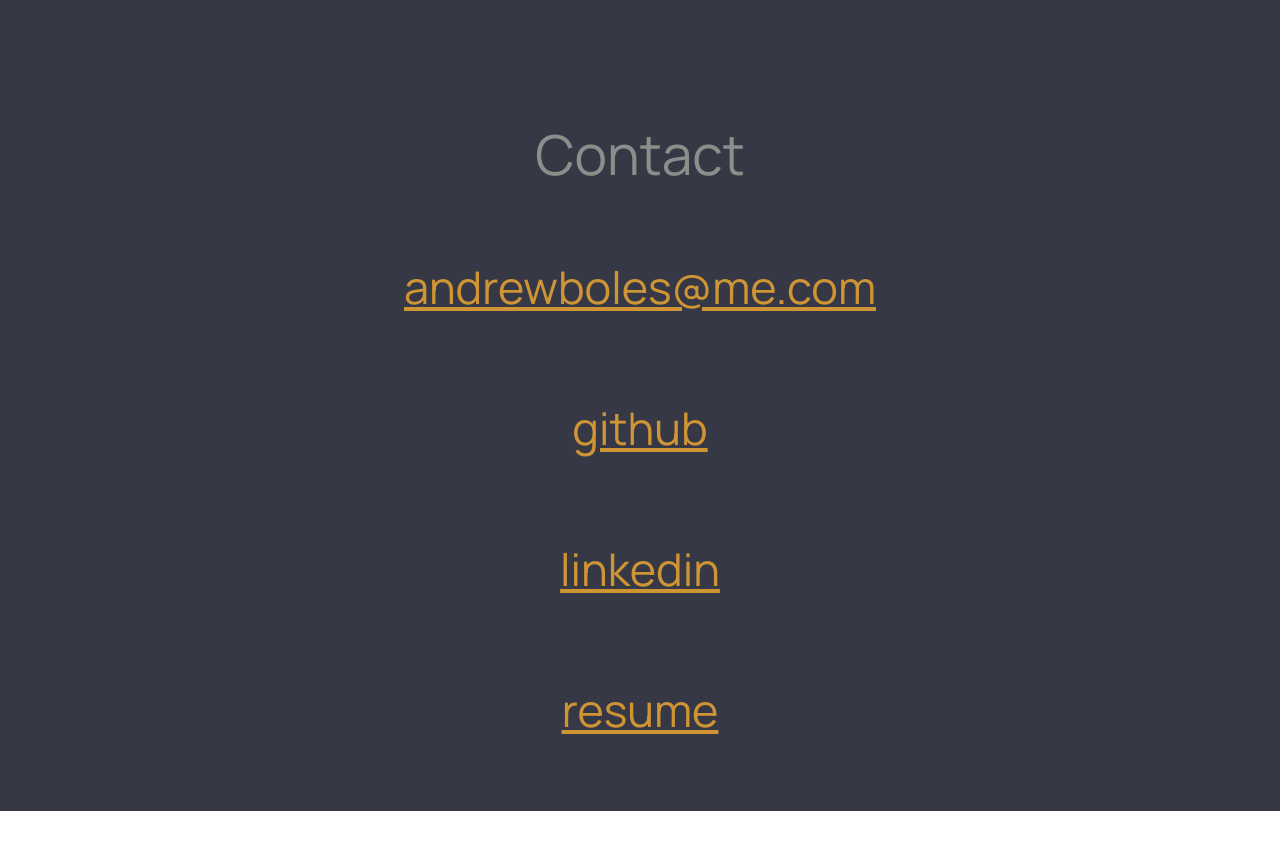
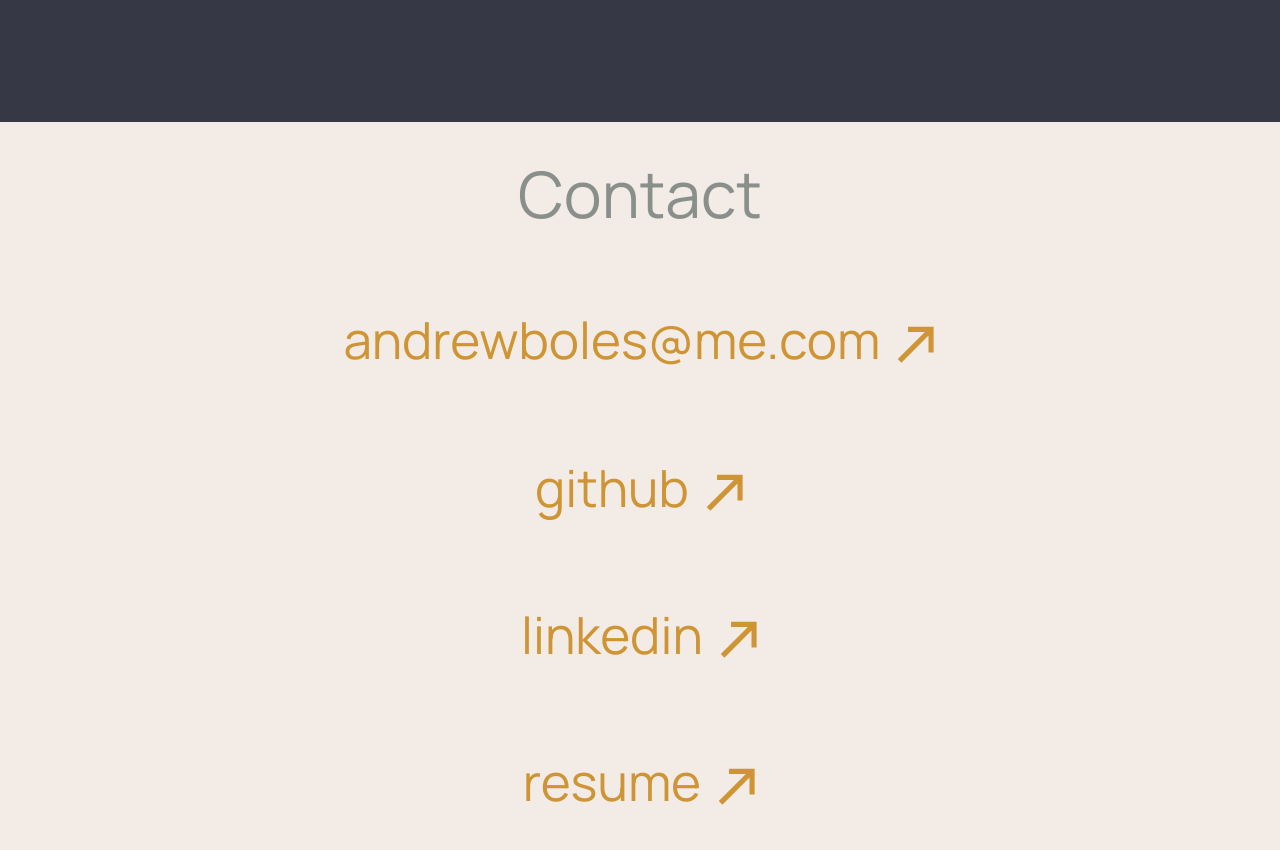
Before and after one commit to andrewboles/personalwebsite, a website built with webpack: page dist/index.html in a window 1280 px wide. Shown: the part 2600-3450 px from the top of the page. Before the commit the page ends 3411 px from the top, so only its background shows below. Built offline with nearby package versions, Linux system fonts and the light colour scheme; animation ran at ten frames a second.

Commit message:
tweaked contact section

```diff
--- a/src/style.css
+++ b/src/style.css
@@ -206,18 +206,18 @@ nav li {
     justify-content: center;
     align-items: center;
     /* height: calc(50vh); */
-    background-color: #363945;
+    background-color: #f2ebe6;
 }
 .contact h2 {
     font-family: 'Manrope', sans-serif;
-    font-size: 55px;
+    font-size: clamp(2.2rem, 5vw, 4rem);
     font-weight: 400;
-    margin: 5px 0px;
+    margin-top: 40px;
     color:#89908c
 }
 .contact ul {
     padding: 15px;
-    margin: 15px auto;
+    margin: 25px auto;
     flex: 1;
     display: flex;
     flex-direction: column;
@@ -228,16 +228,27 @@ nav li {
 
 .contact a {
     color: #cf9535;
-    font-size: 45px;
+    font-size: clamp(1.8rem, 5vw, 3.2rem);
     font-family: 'Manrope', sans-serif;
     font-weight: 400;
+    margin-right: 5px;
+
 
 }
+a:link { text-decoration: none; }
+
 .contact li{
+    display: flex;
+    align-items: center;
     margin: 3rem 1rem;
 }
 
-
+.contact svg{
+    width: clamp(1.8rem, 5vw, 3.2rem);
+    height: clamp(1.8rem, 5vw, 3.2rem);
+    fill: #cf9535;
+    /* border: 1px solid black; */
+}
 
 
 
```
Also changed, not shown: dist/index.html.
